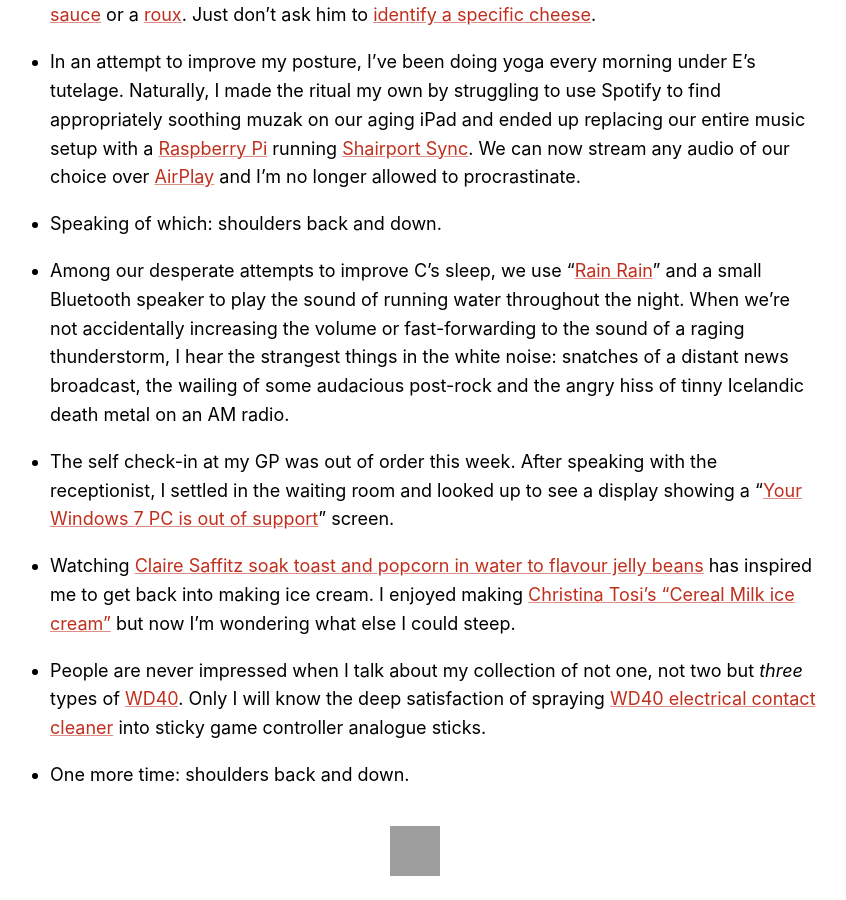
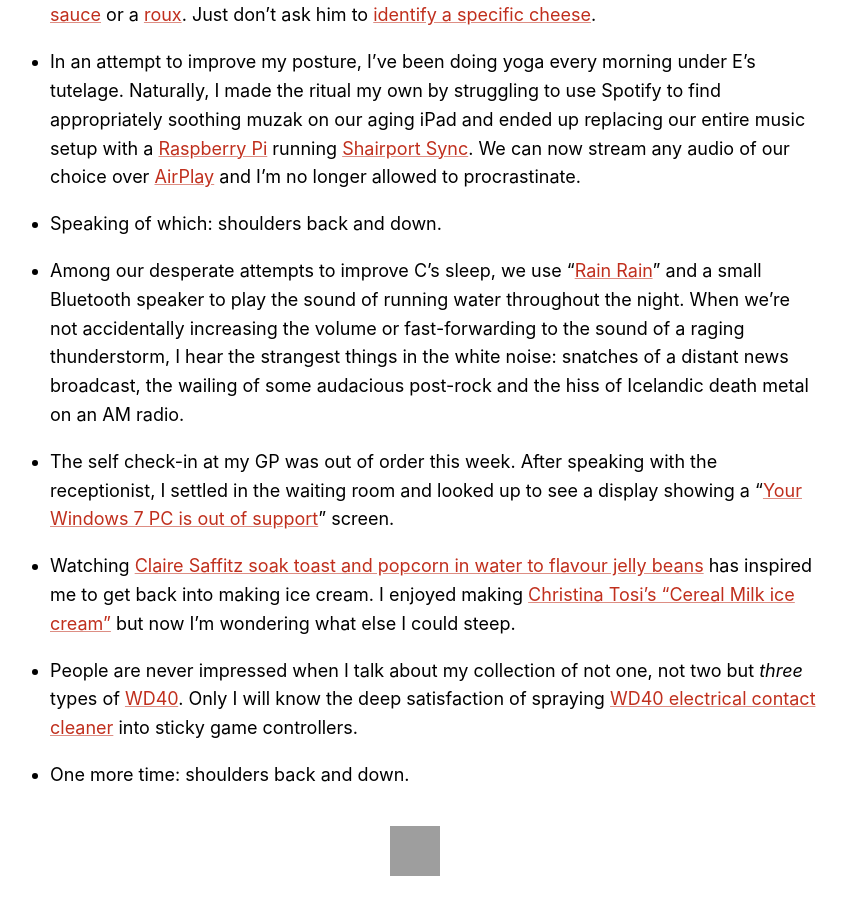
Before and after one commit to mudge/mudge.github.com, a Jekyll site: the page built from _posts/2020-01-26-weeknotes-13.markdown, in a window 1280 px wide and 900 px high, scrolled down 759 px. Shown: the whole window, without its empty margins (225-1071 px from the left). Built offline with Jekyll 4.4.1, drawn with Linux system fonts in a browser that asks for light colours; grey boxes are pictures that could not be loaded.

Commit message:
Tweak weeknotes 13 slightly

```diff
--- a/_posts/2020-01-26-weeknotes-13.markdown
+++ b/_posts/2020-01-26-weeknotes-13.markdown
@@ -19,12 +19,12 @@ excerpt: Posture, mouth guards, Guy Fieri’s “Trash Can Nachos” and hearing
 
 *   Speaking of which: shoulders back and down.
 
-*   Among our desperate attempts to improve C's sleep, we use "[Rain Rain](https://www.rainrainapp.com)" and a small Bluetooth speaker to play the sound of running water throughout the night. When we're not accidentally increasing the volume or fast-forwarding to the sound of a raging thunderstorm, I hear the strangest things in the white noise: snatches of a distant news broadcast, the wailing of some audacious post-rock and the angry hiss of tinny Icelandic death metal on an AM radio.
+*   Among our desperate attempts to improve C's sleep, we use "[Rain Rain](https://www.rainrainapp.com)" and a small Bluetooth speaker to play the sound of running water throughout the night. When we're not accidentally increasing the volume or fast-forwarding to the sound of a raging thunderstorm, I hear the strangest things in the white noise: snatches of a distant news broadcast, the wailing of some audacious post-rock and the hiss of Icelandic death metal on an AM radio.
 
 *   The self check-in at my GP was out of order this week. After speaking with the receptionist, I settled in the waiting room and looked up to see a display showing a "[Your Windows 7 PC is out of support](https://www.microsoft.com/en-us/microsoft-365/windows/end-of-windows-7-support)" screen.
 
 *   Watching [Claire Saffitz soak toast and popcorn in water to flavour jelly beans](https://youtu.be/VPYhem4GRGY) has inspired me to get back into making ice cream. I enjoyed making [Christina Tosi's "Cereal Milk ice cream"](https://www.telegraph.co.uk/foodanddrink/recipes/10957755/Momofukus-Cereal-Milk-ice-cream-recipe.html) but now I'm wondering what else I could steep.
 
-*   People are never impressed when I talk about my collection of not one, not two but _three_ types of [WD40](https://www.wd40.com). Only I will know the deep satisfaction of spraying [WD40 electrical contact cleaner](https://www.wd40.com/products/contact-cleaner/) into sticky game controller analogue sticks.
+*   People are never impressed when I talk about my collection of not one, not two but _three_ types of [WD40](https://www.wd40.com). Only I will know the deep satisfaction of spraying [WD40 electrical contact cleaner](https://www.wd40.com/products/contact-cleaner/) into sticky game controllers.
 
 *   One more time: shoulders back and down.
```
